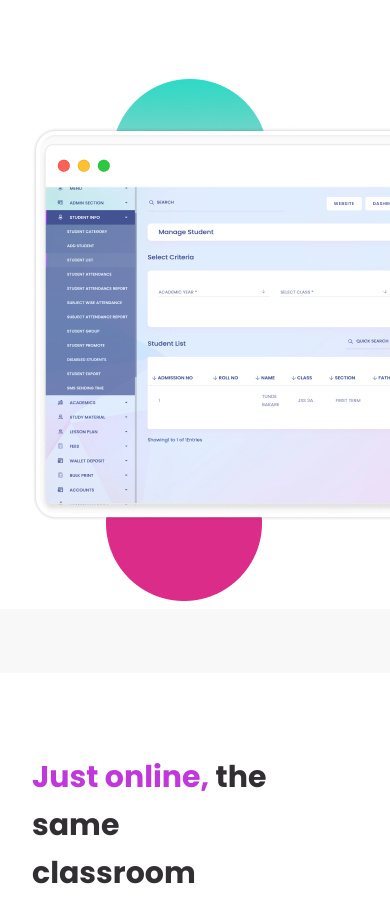
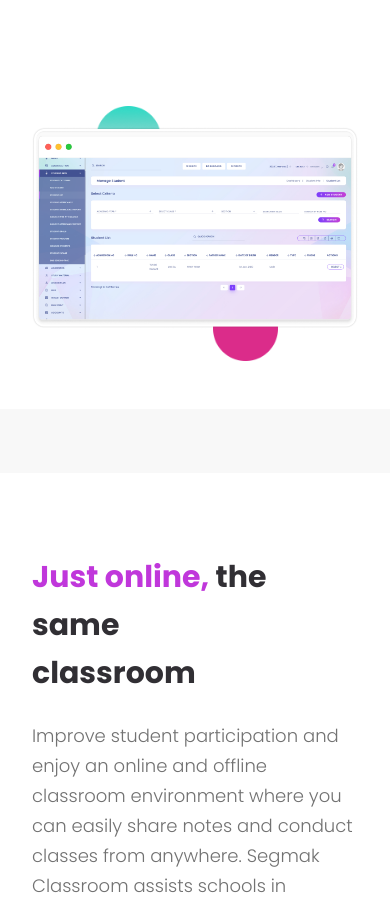
Before and after one commit to ejezie/Segmark, a React (Create React App) app: page / in a window 390 px wide. Shown: the part 1000-1905 px from the top of the page. Built offline with nearby package versions, Linux system fonts and the light colour scheme.

Commit message:
responsive landing page

```diff
--- a/src/pages/Features.jsx
+++ b/src/pages/Features.jsx
@@ -25,7 +25,7 @@ function Features() {
         </div>
         <div className="right center">
           <div className="right-img-wrap center">
-            <img className="screen" src={screen2} alt="screen" />
+            <img className="screen2" src={screen2} alt="screen" />
             <img className="circle2" src={circle2} alt="screen" />
             <div className="box">
               <img src={time} alt="icon" />
--- a/src/styles/features.scss
+++ b/src/styles/features.scss
@@ -13,8 +13,9 @@
     .right {
       width: 50%;
       position: relative;
-      .screen {
+      .screen2 {
         z-index: 2;
+        object-fit: contain;
       }
       .circle2 {
         position: absolute;
--- a/src/styles/landing.scss
+++ b/src/styles/landing.scss
@@ -69,13 +69,30 @@
       width: 50%;
       @media (max-width: 960px) {
         width: 100%;
+        display: flex;
+        align-items: center;
+        justify-content: center;
       }
       img {
         object-fit: contain;
       }
+      .screen {
+        @media (max-width: 960px) {
+          width: 90%;
+        }
+        @media (max-width: 500px) {
+          width: 100%;
+        }
+      }
       .image-wrap {
         position: relative;
         z-index: 3;
+        @media (max-width: 960px) {
+          width: 100%;
+          display: flex;
+          align-items: center;
+          justify-content: center;
+        }
       }
       .elipse1,
       .elipse2 {
@@ -86,12 +103,29 @@
         position: absolute;
         bottom: -4.5rem;
         right: 6rem;
+        @media (max-width: 960px) {
+          width: 20%;
+        }
+        @media (max-width: 615px) {
+          bottom: -3.5rem;
+          right: 6rem;
+        }
+        @media (max-width: 480px) {
+          bottom: -2rem;
+          right: 5rem;
+        }
       }
       .elipse1 {
         position: absolute;
         top: -3rem;
         left: 5rem;
-
+        @media (max-width: 960px) {
+          width: 20%;
+        }
+          @media (max-width: 480px) {
+          top: -1.3rem;
+        left: 4rem;
+        }
       }
       .right-img-wrap {
         position: relative;
@@ -122,7 +156,7 @@
           top: 5%;
           left: 17%;
           @media (max-width: 960px) {
-            width: 20rem;
+            width: 19rem;
           }
         }
         .img4 {
@@ -132,13 +166,14 @@
           top: 6%;
           left: 5%;
           @media (max-width: 960px) {
-            width: 20rem;
+            width: 18rem;
+            left: 20%;
           }
         }
         .img1 {
           width: 100%;
           @media (max-width: 960px) {
-            width: 30rem;
+            width: 25rem;
           }
           @media (max-width: 550px) {
             width: 18rem;
```
